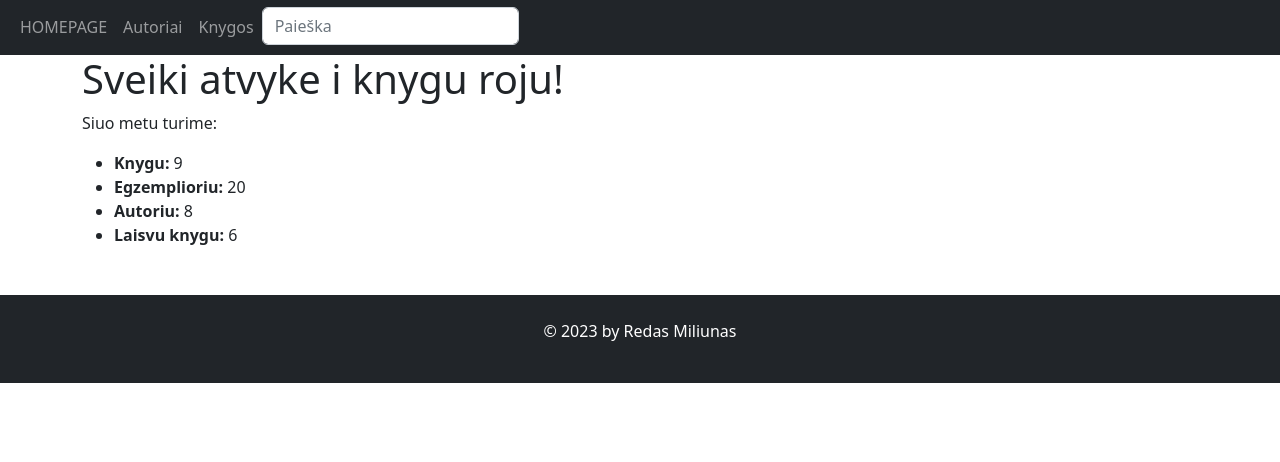
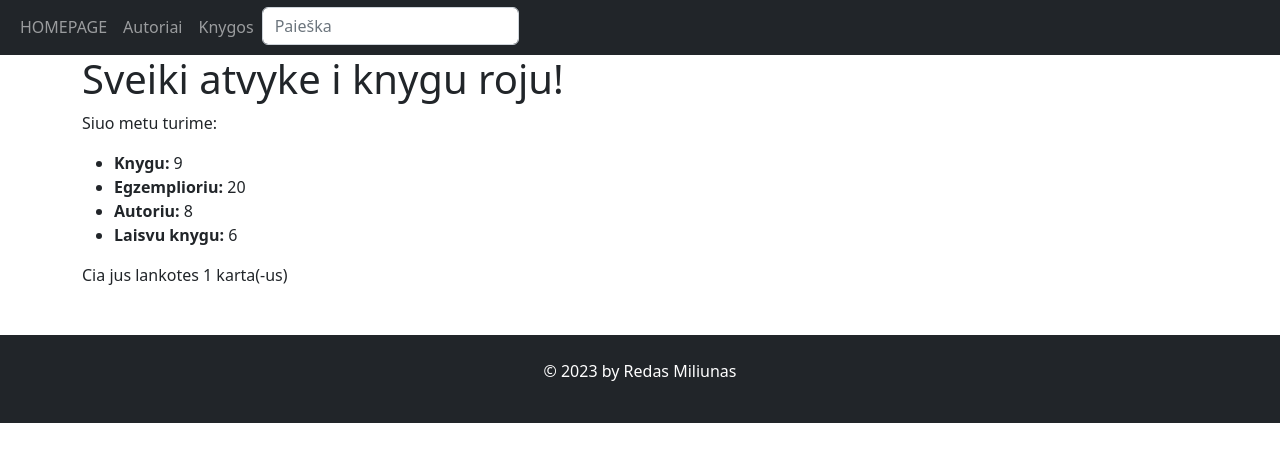
Before and after one commit to RedasMiliunas/library_2023_pavasaris, a Django app: page / in a window 1280 px wide. Shown: the part 217-679 px from the top of the page. Run offline with Django 4.2, Linux system fonts and the light colour scheme; data comes from the database, SQL or seed files in the repository; both versions use the stored data as it was after the commit.

Commit message:
7 paskaita: idetas apsilankymo skaitiklis

```diff
--- a/mysite/library/templates/index.html
+++ b/mysite/library/templates/index.html
@@ -12,7 +12,7 @@
     <li><strong>Autoriu: </strong> {{ num_authors }}</li>
     <li><strong>Laisvu knygu: </strong> {{ num_instances_available }}</li>
 </ul>
-
+<p>Cia jus lankotes {{ num_visits }} karta(-us)</p>
 {% endblock%}
 
 {% block "content2" %}
--- a/mysite/library/views.py
+++ b/mysite/library/views.py
@@ -22,12 +22,16 @@ def index(request):
     # filtruojam available knygas
     num_instances_available = BookInstance.objects.filter(status__exact='g').count()
 
+    num_visits = request.session.get("num_visits", 1)
+    request.session['num_visits'] = num_visits + 1
+
     #sudedam visus i masyva:
     context = {
         'num_books': num_books,
         'num_instances': num_instances,
         'num_authors': num_authors,
         'num_instances_available': num_instances_available,
+        'num_visits': num_visits,
     }
 
     return render(request, 'index.html', context=context)
```
Also changed, not shown: mysite/db.sqlite3.
